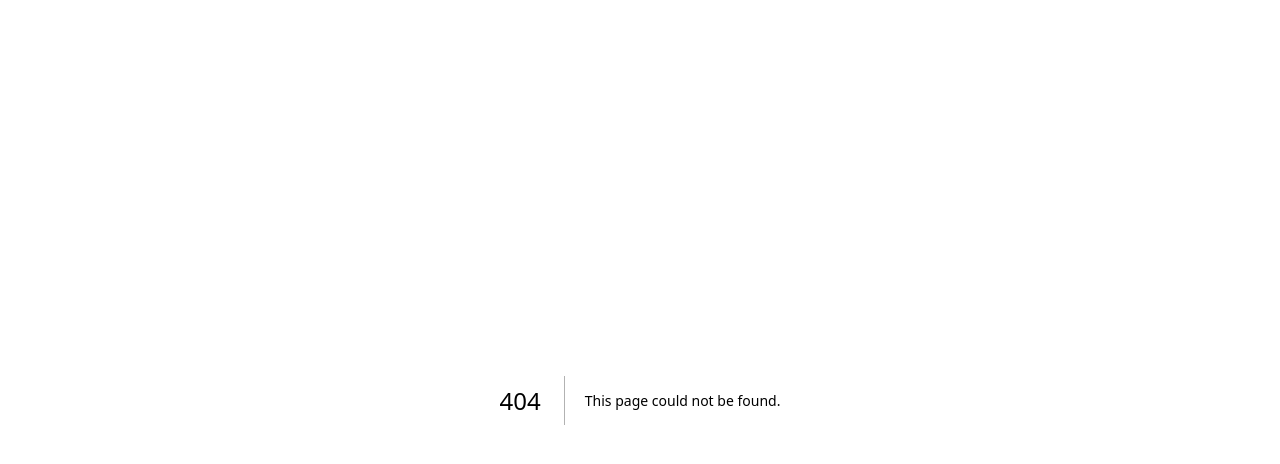
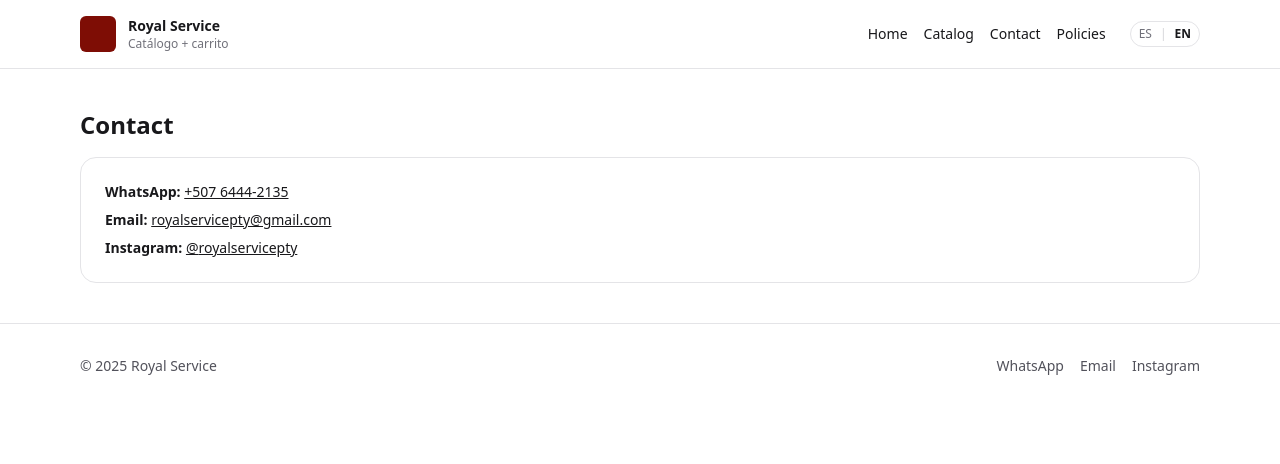
Before and after one commit to lulabtechnology/royalserviceultrapro, a Next.js app: page /en/contact in a window 1280 px wide. Before the commit this address had no page. Shown: the top 464 px of the page. Built offline with nearby package versions, Linux system fonts and the light colour scheme.

Commit message:
Create page.tsx

```diff
--- /dev/null
+++ b/app/(public)/[lang]/contact/page.tsx
@@ -0,0 +1,32 @@
+import { SITE } from "@/lib/site";
+import { Lang } from "@/lib/i18n";
+
+export default function ContactPage({ params }: { params: { lang: Lang } }) {
+  const isEs = params.lang === "es";
+  return (
+    <section className="space-y-4">
+      <h1 className="text-2xl font-semibold">{isEs ? "Contacto" : "Contact"}</h1>
+
+      <div className="rounded-2xl border border-zinc-200 p-6 text-sm">
+        <div className="space-y-2">
+          <div>
+            <span className="font-semibold">WhatsApp:</span>{" "}
+            <a className="underline" href={`https://wa.me/${SITE.whatsapp.replace("+", "")}`} target="_blank" rel="noreferrer">
+              {SITE.whatsappDisplay}
+            </a>
+          </div>
+          <div>
+            <span className="font-semibold">Email:</span>{" "}
+            <a className="underline" href={`mailto:${SITE.email}`}>{SITE.email}</a>
+          </div>
+          <div>
+            <span className="font-semibold">Instagram:</span>{" "}
+            <a className="underline" href={SITE.instagramUrl} target="_blank" rel="noreferrer">
+              @{SITE.instagramHandle}
+            </a>
+          </div>
+        </div>
+      </div>
+    </section>
+  );
+}
```
